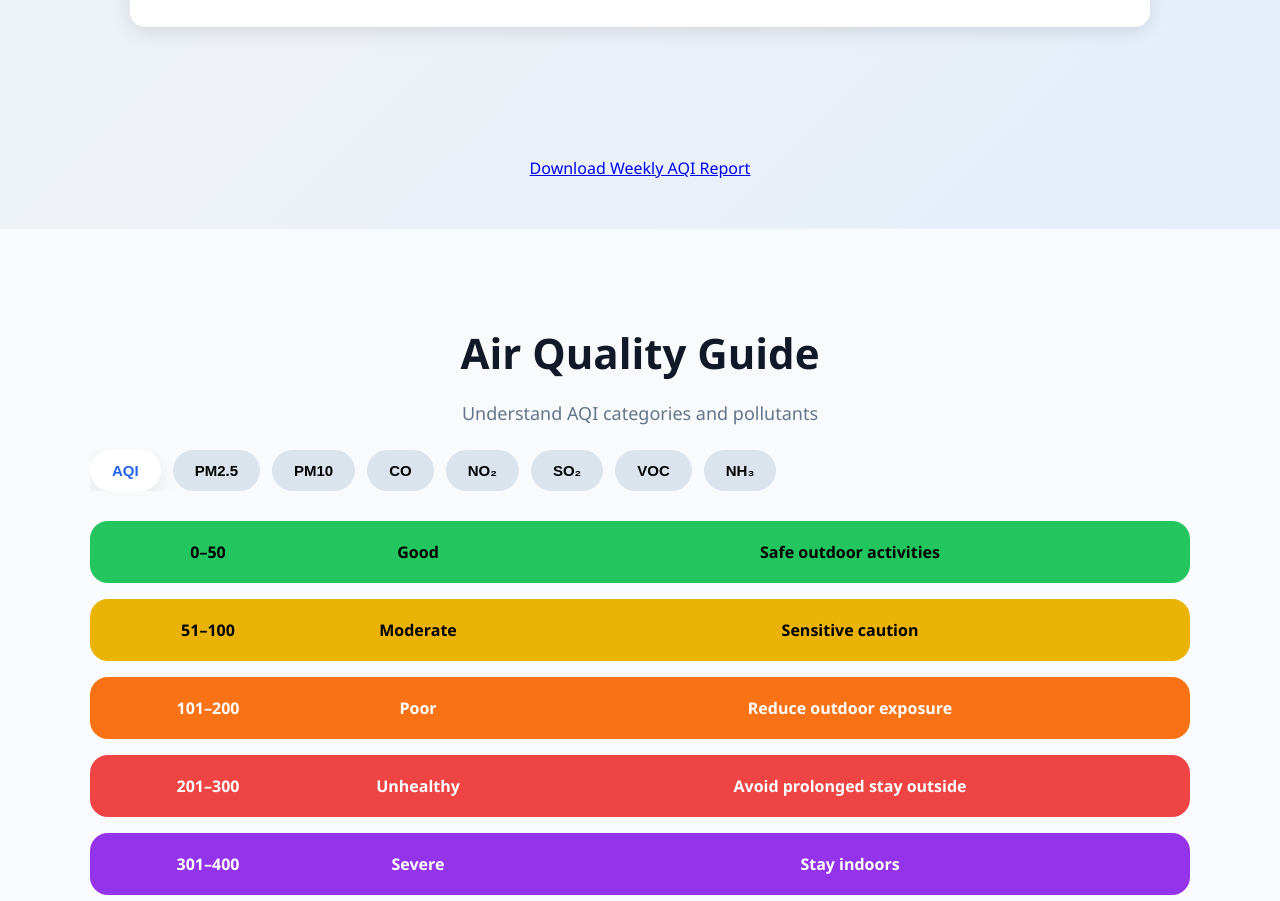
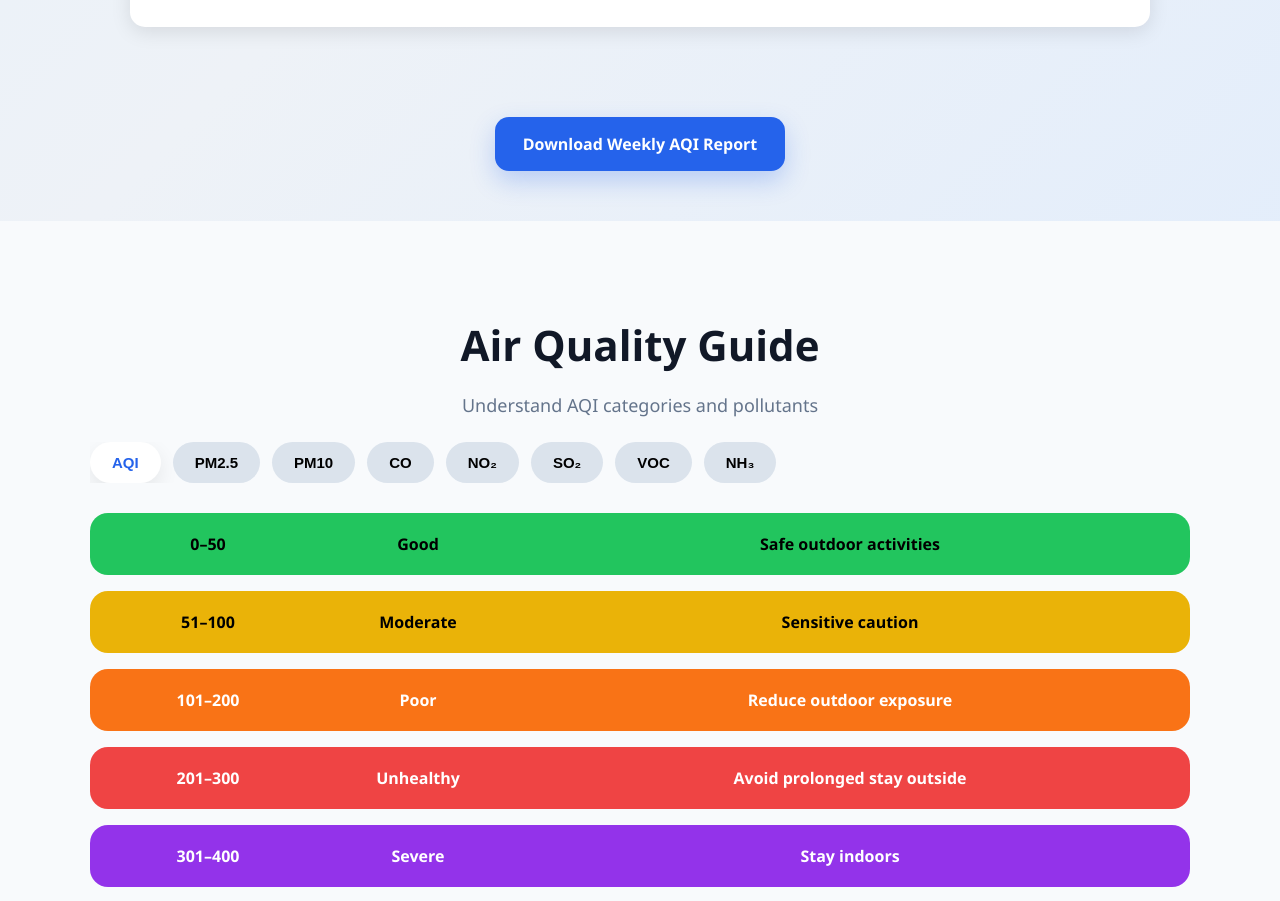
Before and after one commit to pg8530391082/AQMPM_IoT, a website: page public/index.html in a window 1280 px wide. Shown: the part 1874-2775 px from the top of the page. Drawn offline with nearby package versions, Linux system fonts and the light colour scheme; no server answers.

Commit message:
Update style.css

```diff
--- a/public/style.css
+++ b/public/style.css
@@ -332,3 +332,24 @@ font-size:28px;
     box-shadow: 0 8px 18px rgba(0,0,0,0.08);
   }
 }
+.report-section{
+text-align:center;
+padding:10px 20px 50px;
+}
+
+.report-btn{
+display:inline-block;
+padding:16px 28px;
+background:#2563eb;
+color:white;
+text-decoration:none;
+font-weight:700;
+border-radius:14px;
+box-shadow:0 10px 24px rgba(37,99,235,0.25);
+transition:0.3s;
+}
+
+.report-btn:hover{
+transform:translateY(-4px);
+background:#1d4ed8;
+}
```
